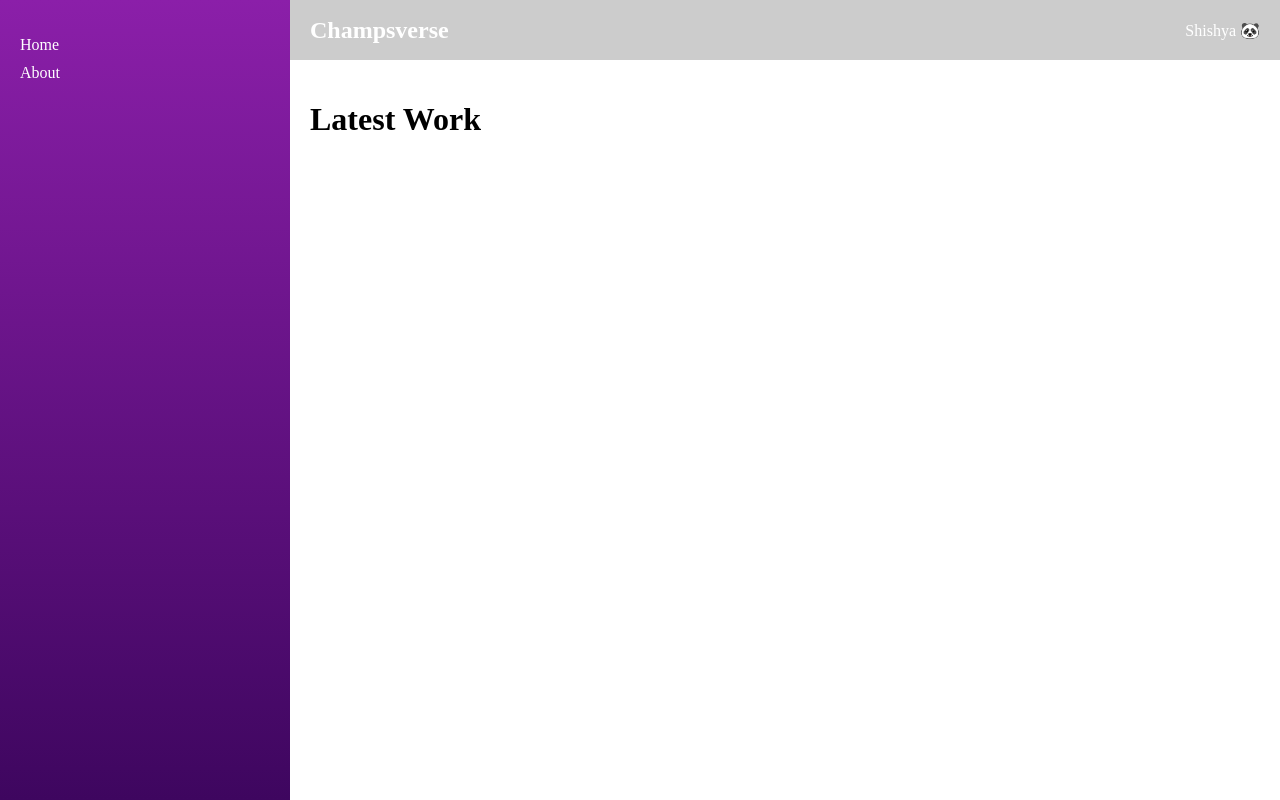
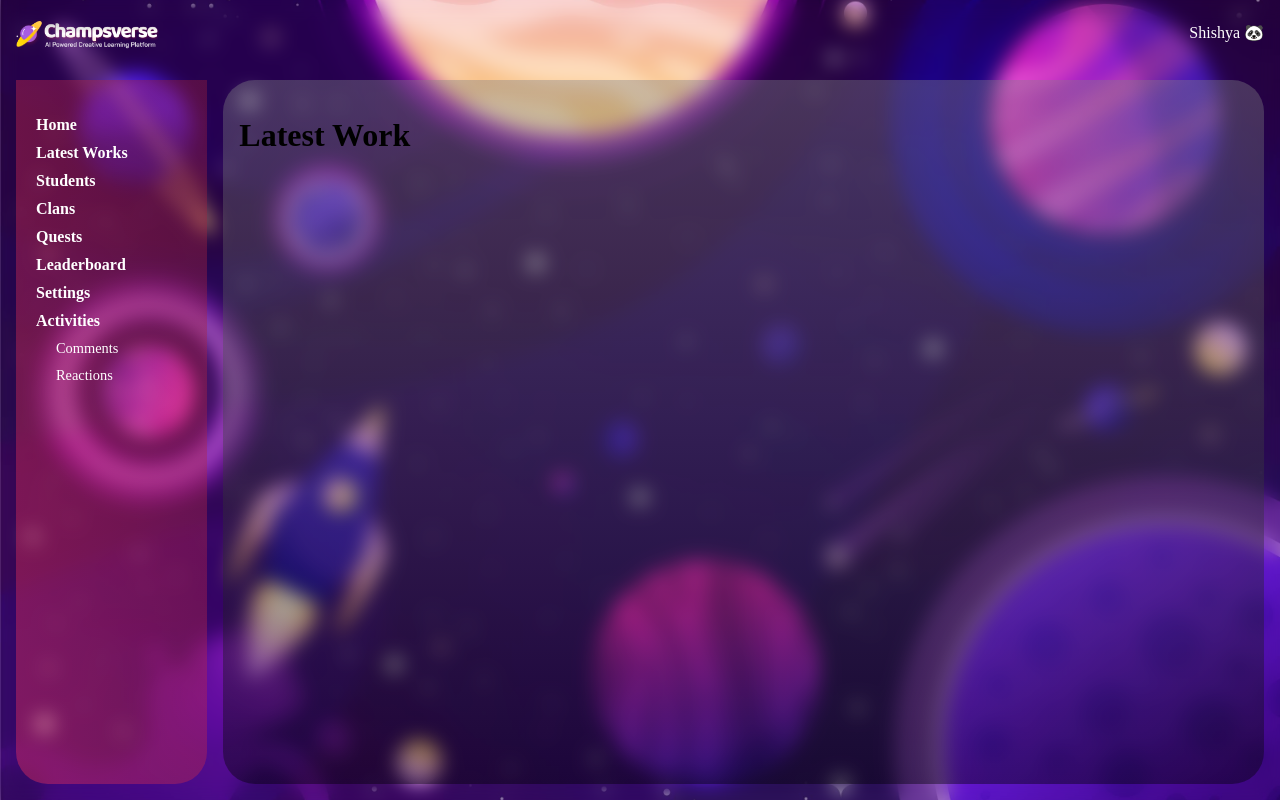
Before and after one commit to Ajith-Arasu/champsvers-2.0, a React (Vite) app: page /latestwork in a window 1280 px wide. Built offline with nearby package versions, Linux system fonts and the light colour scheme.

Commit message:
update sidebar changes

```diff
--- a/src/App.jsx
+++ b/src/App.jsx
@@ -4,12 +4,20 @@ import Sidebar from './components/sidebar';
 import '../src/global.css';
 const App = () => {
   return (
-    <div style={{ display: 'flex', height: '100vh' }}>
-      <Sidebar />
-      <div style={{ flex: 1, display: 'flex', flexDirection: 'column' }}>
-        <Navbar />
-        <div style={{ padding: '20px', flex: 1 }}>
-          <Outlet /> {/* ✅ Page content goes here */}
+    <div style={{ display: 'flex', height: '100vh', flexDirection: 'column' }}>
+      <Navbar />
+      <div style={{ flex: 1, display: 'flex', margin: '1rem', gap: '1rem' }}>
+        <Sidebar />
+        <div
+          style={{
+            background:
+              'linear-gradient(180deg, rgba(129, 130, 134, 0.4) 0%, rgba(0, 0, 0, 0.4) 100%)',
+            width: '100%',
+            borderRadius: '2rem',
+            padding: '1rem',
+          }}
+        >
+          <Outlet />
         </div>
       </div>
     </div>
--- a/src/components/navbar/index.jsx
+++ b/src/components/navbar/index.jsx
@@ -1,9 +1,10 @@
 import styles from './style.module.css';
+import logo from '../../assets/images/cvlogo.png';
 
 const Navbar = () => {
   return (
     <div className={styles.navbar}>
-      <h2>Champsverse</h2>
+      <img src={logo} alt="Logo" className={styles.logo} />
       <div className={styles.user}>Shishya 🐼</div>
     </div>
   );
--- a/src/components/navbar/style.module.css
+++ b/src/components/navbar/style.module.css
@@ -1,10 +1,11 @@
 .navbar {
-  height: 60px;
+  height: 4rem;
   display: flex;
   align-items: center;
   justify-content: space-between;
-  padding: 0 20px;
-  background: rgba(0, 0, 0, 0.2);
-  backdrop-filter: blur(10px);
+  padding: 0 1rem;
   color: white;
 }
+.logo {
+    width: 150px;
+}
--- a/src/components/sidebar/index.jsx
+++ b/src/components/sidebar/index.jsx
@@ -4,12 +4,39 @@ import { Link } from 'react-router-dom';
 const Sidebar = () => {
   return (
     <div className={styles.sidebar}>
-      <ul>
+      <ul className={styles.menu}>
         <li>
           <Link to="/">Home</Link>
         </li>
         <li>
-          <Link to="/about">About</Link>
+          <Link to="/latest-works">Latest Works</Link>
+        </li>
+        <li>
+          <Link to="/students">Students</Link>
+        </li>
+        <li>
+          <Link to="/clans">Clans</Link>
+        </li>
+        <li>
+          <Link to="/quests">Quests</Link>
+        </li>
+        <li>
+          <Link to="/leaderboard">Leaderboard</Link>
+        </li>
+        <li>
+          <Link to="/settings">Settings</Link>
+        </li>
+
+        <li className={styles.submenu}>
+          <span>Activities</span>
+          <ul>
+            <li>
+              <Link to="/activities/comments">Comments</Link>
+            </li>
+            <li>
+              <Link to="/activities/reactions">Reactions</Link>
+            </li>
+          </ul>
         </li>
       </ul>
     </div>
--- a/src/components/sidebar/style.module.css
+++ b/src/components/sidebar/style.module.css
@@ -1,17 +1,48 @@
-.sidebar {
-  width: 250px;
-  background: linear-gradient(to bottom, #8b1fa9, #3e065f);
-  color: white;
-  padding: 20px;
-}
 .sidebar ul {
   list-style: none;
   padding: 0;
 }
+
 .sidebar ul li {
   margin: 10px 0;
 }
+
 .sidebar ul li a {
   color: white;
   text-decoration: none;
 }
+
+.sidebar {
+  padding: 20px;
+  width: 15%;
+  background: linear-gradient(78.47deg, rgba(252, 53, 97, 0.4) -7.11%, rgba(150, 32, 58, 0.4) 107.74%);
+  border-radius: 0 0 2rem 2rem;
+  color: white;
+  font-weight: bold;
+}
+
+.menu {
+  list-style: none;
+  padding: 0;
+}
+
+.menu li {
+  margin: 15px 0;
+}
+
+.menu a {
+  color: white;
+  text-decoration: none;
+}
+
+.menu a:hover {
+  color: #FFC107;
+}
+
+.submenu ul {
+  list-style: none;
+  padding-left: 20px;
+  margin-top: 8px;
+  font-weight: normal;
+  font-size: 0.9rem;
+}
--- a/src/global.css
+++ b/src/global.css
@@ -1,12 +1,19 @@
-body{
-    margin: 0;
-    padding: 0;
+body {
+  margin: 0;
+  padding: 0;
+  background-image: url("../src//assets/images/background.png");
+  background-size: cover;
+  background-position: center;
+  height: 100vh;
+  backdrop-filter: blur(10px);
 }
+
 
 @font-face {
   font-family: "BarlowCondensed";
   src: url("../src/assets/font/BarlowCondensed-Light.ttf") format("truetype");
-  font-weight: 300; /* Light */
+  font-weight: 300;
+  /* Light */
   font-style: normal;
 }
 
@@ -14,7 +21,8 @@ body{
 @font-face {
   font-family: "BarlowCondensed";
   src: url("../src/assets/font/BarlowCondensed-Regular.woff") format("truetype");
-  font-weight: 400; /* Regular */
+  font-weight: 400;
+  /* Regular */
   font-style: normal;
 }
 
@@ -22,13 +30,15 @@ body{
 @font-face {
   font-family: "BarlowCondensed";
   src: url("../src/assets/font/BarlowCondensed-Bold.ttf") format("truetype");
-  font-weight: 600; /* Bold */
+  font-weight: 600;
+  /* Bold */
   font-style: normal;
 }
 
 @font-face {
   font-family: "Bangers";
   src: url("../src/assets/font/Bangers-Regular.ttf") format("truetype");
-  font-weight: 400; /* Bold */
+  font-weight: 400;
+  /* Bold */
   font-style: normal;
 }
```
